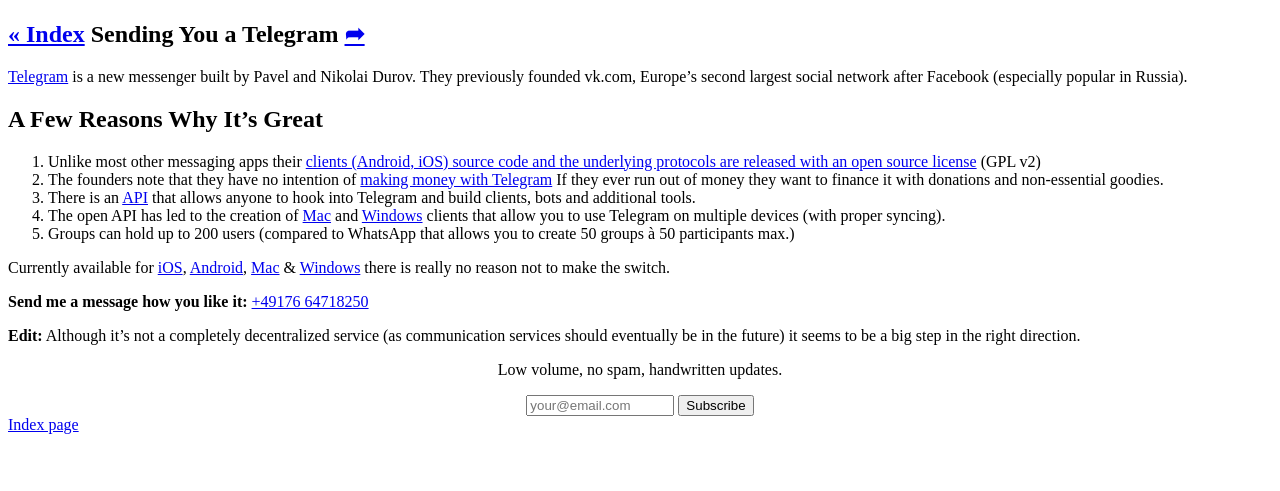
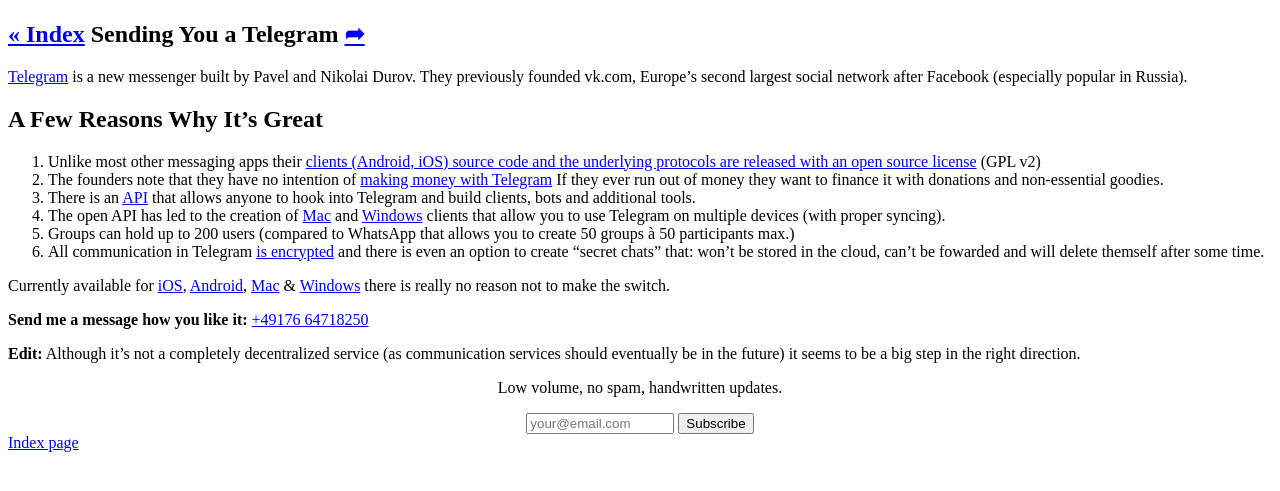
Before and after one commit to martinklepsch/martinklepsch.org, a Jekyll site: the page built from _posts/2014-01-09-Telegram.markdown, in a window 1280 px wide. Shown: the top 491 px of the page. Built offline with Jekyll 4.4.1, drawn with Linux system fonts in a browser that asks for light colours; nearby versions of some CDN libraries.

Commit message:
add point about security to telegram post

```diff
--- a/_posts/2014-01-09-Telegram.markdown
+++ b/_posts/2014-01-09-Telegram.markdown
@@ -25,6 +25,9 @@
    multiple devices (with proper syncing).
 5. Groups can hold up to 200 users (compared to WhatsApp that allows you to
    create 50 groups à 50 participants max.)
+6. All communication in Telegram [is encrypted](https://telegram.org/faq#security)
+   and there is even an option to create “secret chats” that: won’t be stored in
+   the cloud, can’t be fowarded and will delete themself after some time.
 
 Currently available for
 [iOS](https://itunes.apple.com/us/app/telegram-messenger/id686449807),
```
